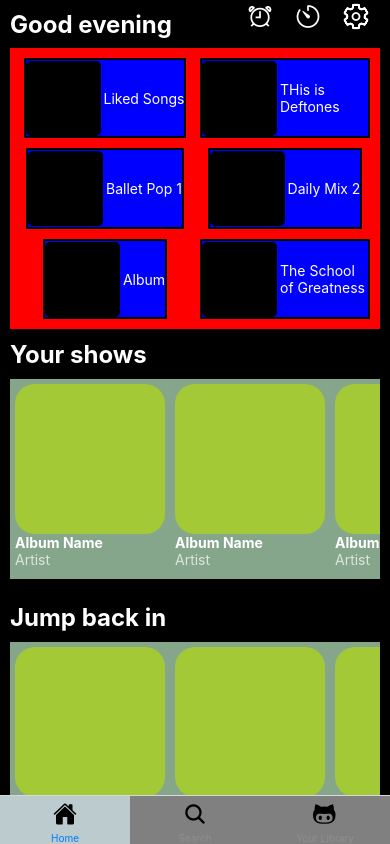
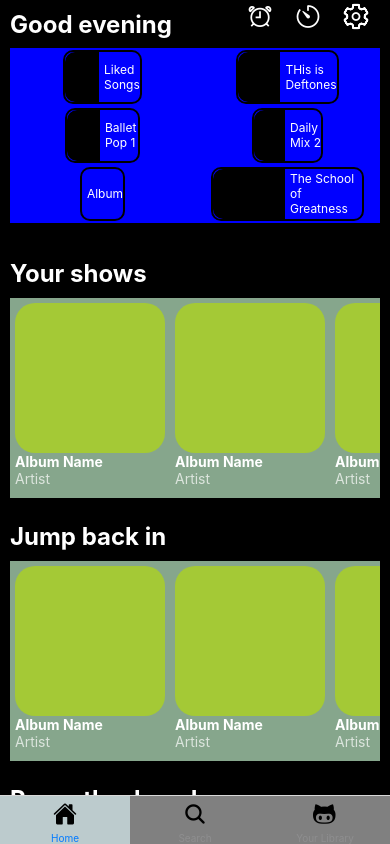
Before and after one commit to MattOrtner/react-native-spotify, a React Native app: screen /Tabs in a window 390 px wide. Built offline with nearby package versions, Linux system fonts and the light colour scheme.

Commit message:
resize and brdrRadius for image

```diff
--- a/components/TopSixButton.js
+++ b/components/TopSixButton.js
@@ -1,4 +1,4 @@
-import { Image, StyleSheet, Text, View, Pressable } from "react-native";
+import { StyleSheet, Text, View, Pressable } from "react-native";
 import React from "react";
 
 const TopSixButton = ({ navigate, title }) => {
@@ -32,11 +32,11 @@ const styles = StyleSheet.create({
   container: {
     flex: 1,
     textAlign: "center",
-    backgroundColor: "blue",
     borderWidth: 2,
     justifyContent: "center",
     alignItems: "center",
-    margin: 5,
+    margin: 2,
+    borderRadius: 10,
   },
   contentWrapper: {
     flexDirection: "row",
@@ -46,13 +46,15 @@ const styles = StyleSheet.create({
   },
   imageHolder: {
     backgroundColor: "black",
-    width: 75,
-    height: 75,
-    marginRight: 3,
-    borderRadius: 5,
+    height: "100%",
+    marginRight: 5,
+    flex: 1,
+    borderBottomLeftRadius: 10,
+    borderTopLeftRadius: 10,
   },
   content: {
     flex: 1,
+    fontSize: 12,
     color: "white",
   },
 });
--- a/components/TopSixContainer.js
+++ b/components/TopSixContainer.js
@@ -2,7 +2,7 @@ import { StyleSheet, Text, View, Dimensions } from "react-native";
 import React from "react";
 import TopSixButton from "./TopSixButton";
 
-const { height, width } = Dimensions.get("window");
+const { height, _ } = Dimensions.get("window");
 
 const TopSixContainer = ({ navigate }) => {
   return (
@@ -25,15 +25,15 @@ export default TopSixContainer;
 
 const styles = StyleSheet.create({
   container: {
-    height: height / 3,
+    height: 200,
     width: "100%",
-    backgroundColor: "red",
     flexDirection: "row",
-    padding: 5,
+    paddingBottom: 25,
   },
   column: {
     justifyContent: "center",
     alignItems: "center",
     flex: 1,
+    backgroundColor: "blue",
   },
 });
--- a/screens/HomeScreen.js
+++ b/screens/HomeScreen.js
@@ -1,4 +1,4 @@
-import { StyleSheet, Text, View, ScrollView, StatusBar } from "react-native";
+import { StyleSheet, ScrollView, StatusBar } from "react-native";
 import React from "react";
 import TopSixContainer from "../components/TopSixContainer";
 import CategoryTitle from "../components/CategoryTitle";
@@ -8,6 +8,7 @@ import HeaderBar from "../components/HeaderBar";
 const HomeScreen = ({ navigation }) => {
   return (
     <ScrollView contentContainerStyle={styles.container}>
+      <StatusBar />
       <HeaderBar />
       <TopSixContainer navigate={navigation.navigate} />
       <CategoryTitle title={"Your shows"} />
```
